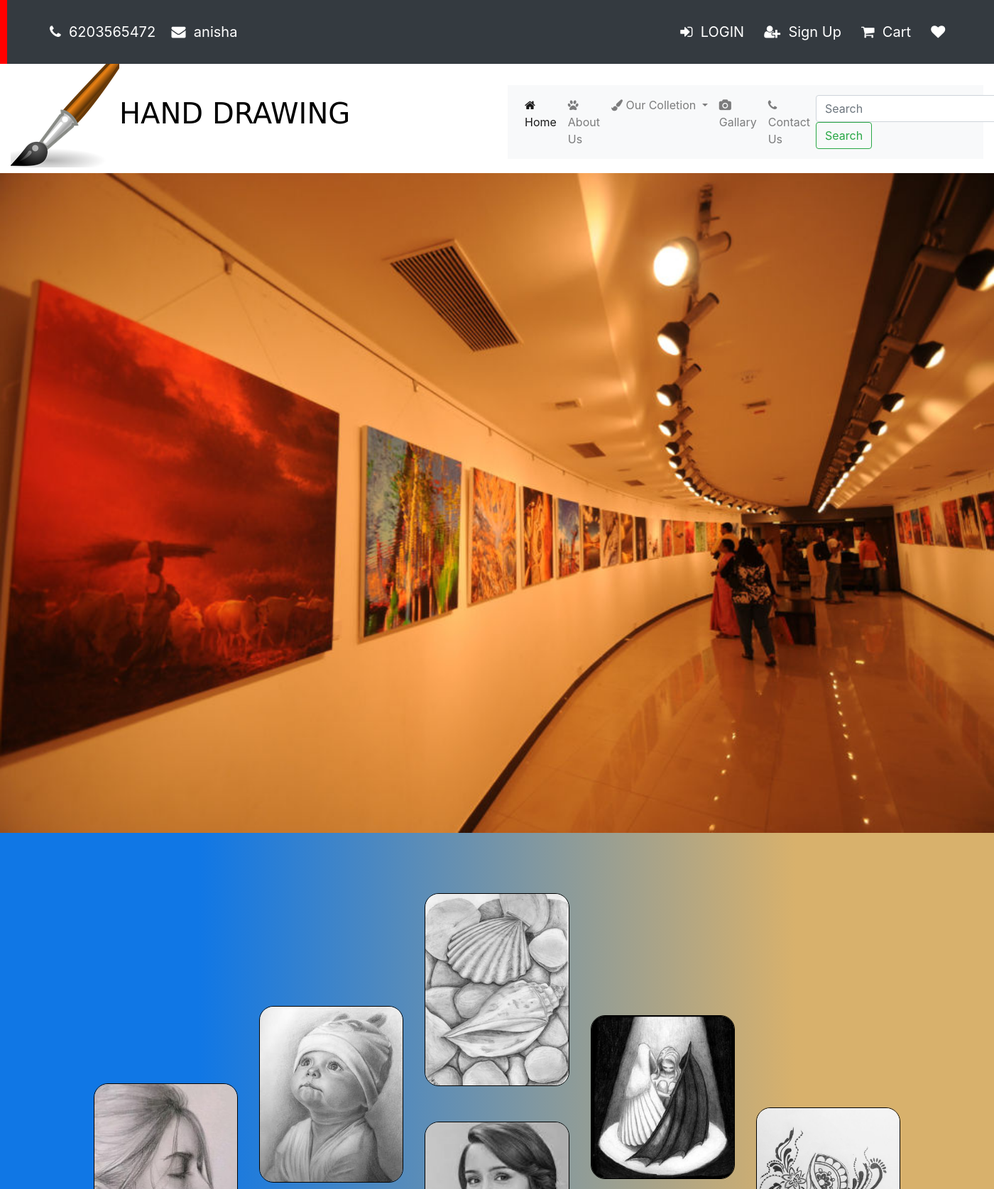
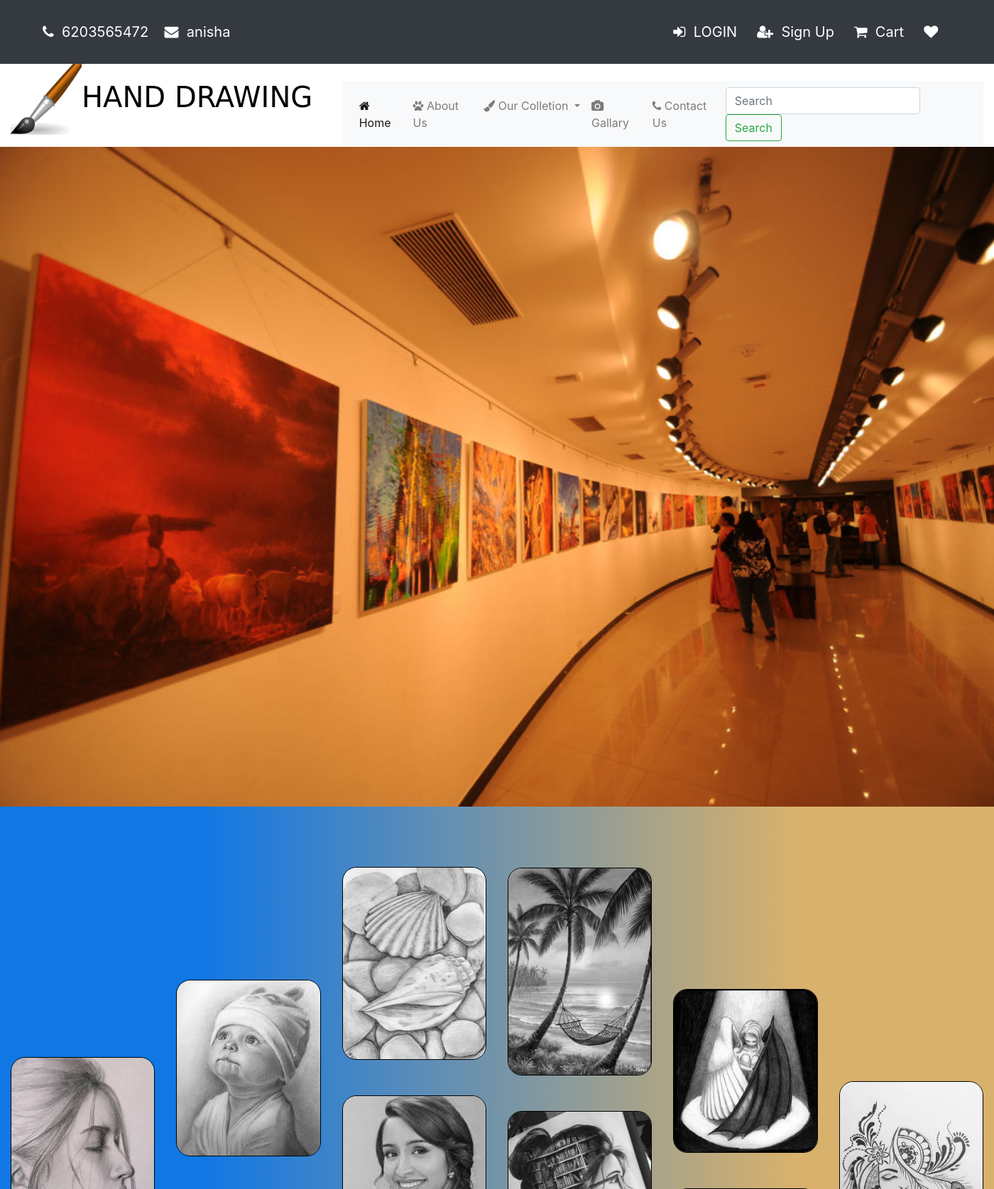
Before and after one commit to anishaku/project3, a PHP site: page / in a window 1400 px wide; the page is wider, and only the part inside the window is pictured. Shown: the top 1676 px of that part at 71% size. Run offline with PHP 8.4, Linux system fonts and the light colour scheme; some web fonts are replaced.

Commit message:
test
test

```diff
--- a/index.html
+++ b/index.html
@@ -40,11 +40,11 @@
     <header class="toparea">
         <div class="container-fluid">
             <div class="row">
-                <div class="col-md-6 col-12">
+                <div class="col-md-4 col-12">
                     <h1><img src="img/t.png" alt="">HAND DRAWING</h1>
                    <!---- <img src="img/t.png" alt="">-->
                 </div>
-                <div class="col-md-6 col-12">
+                <div class="col-md-8 col-12">
                   <nav class="navbar navbar-expand-lg navbar-light bg-light">
                     <button class="navbar-toggler" type="button" data-toggle="collapse" data-target="#navbarSupportedContent" aria-controls="navbarSupportedContent" aria-expanded="false" aria-label="Toggle navigation">
                       <span class="navbar-toggler-icon"></span>
@@ -111,12 +111,12 @@
                    <img src=" img/5.jpg" />
                    <img src="img/6.jpg" />
          </div>
-          <!--<div class="col-md-2 col-12 fourth-cols">
+           <div class="col-md-2 col-12 fourth-cols">
                 <img src="img/7.jpg" />
                 <img src=" img/8.jpg" />
                 <img src="img/9.jpg " />
                 <img src="img/10.jpg" />
-           </div>-->
+           </div>
            <div class="col-md-2 col-12 fifth-cols">
 
                 <img src=" img/15.jpg" />
--- a/style.css
+++ b/style.css
@@ -1,11 +1,9 @@
 body{
-    background: red;
-    /*margin:0 auto;*/
 }
 .rarea{
     width:100%;
     background:#343A40;
-    margin:0 10px;
+    margin:0;
     padding:30px 0;
     color:white;
     font-size:20px;
@@ -17,9 +15,9 @@ body{
 }
 .toparea{
     background:white;
-    position:sticky;
+    /*position:sticky;
     top:0;
-    z-index:1000;
+    z-index:1000;*/
 }
 .toparea h1{
     /*margin-bottom:-50px;*/
@@ -31,12 +29,12 @@ body{
     font-family: 'Fuzzy Bubbles', cursive;
     font-family: 'Pushster', cursive;
 }
-/*.toparea img{
+.toparea img{
     width:100px;
     height:100px;
-}*/
+}
 .navbar{
-    margin-top:30px;
+    margin-top:25px;
 }
 .toparea li{
     color: #000;
@@ -131,7 +129,8 @@ body{
     margin-right:-50%;
 }
 .d1{
-    margin:100px 30px 50px 0;
+    margin-top:100px;
+    /*margin:100px 30px 50px 0;*/
 }
 .d1 img{
     width:100%;
@@ -149,7 +148,8 @@ body{
     font-family: 'Fuzzy Bubbles', cursive;
 }
 .d2{
-    margin:10px 20px 0px 0;
+    margin-top:50px;
+    /*margin:10px 20px 0 0;*/
 }
 .d2 img{
     width:100%;
@@ -197,7 +197,8 @@ body{
     margin-right:-50%;
 }
 .e1{
-    margin:100px 30px 50px 0;
+    margin-top:100px;
+    /*margin:100px 30px 50px 0;*/
     position:relative;
 }
 .e1 img{
```
